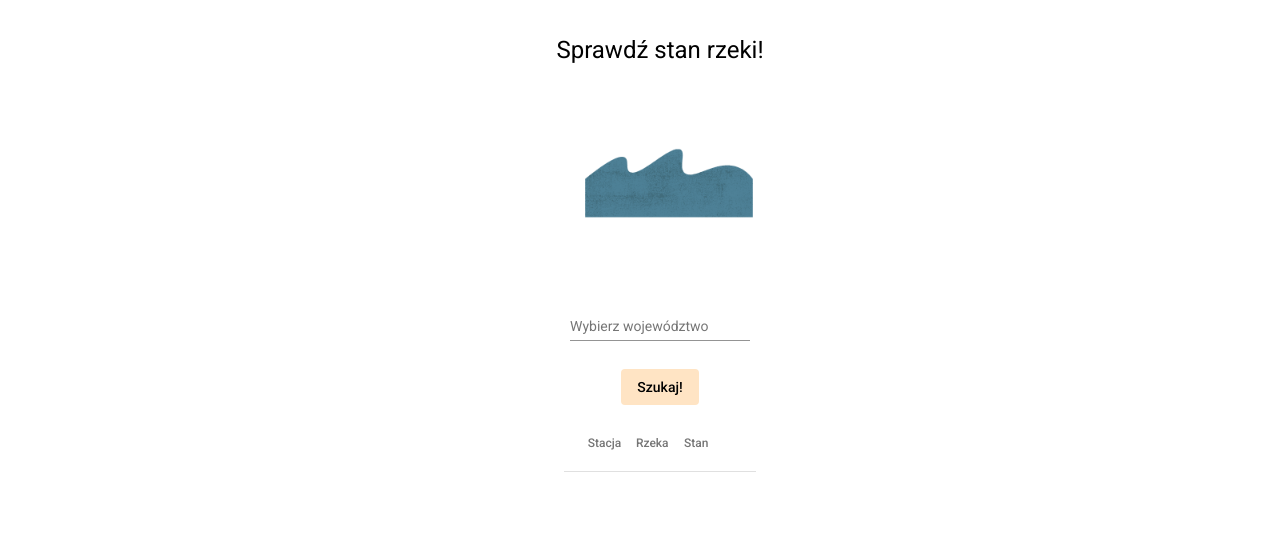
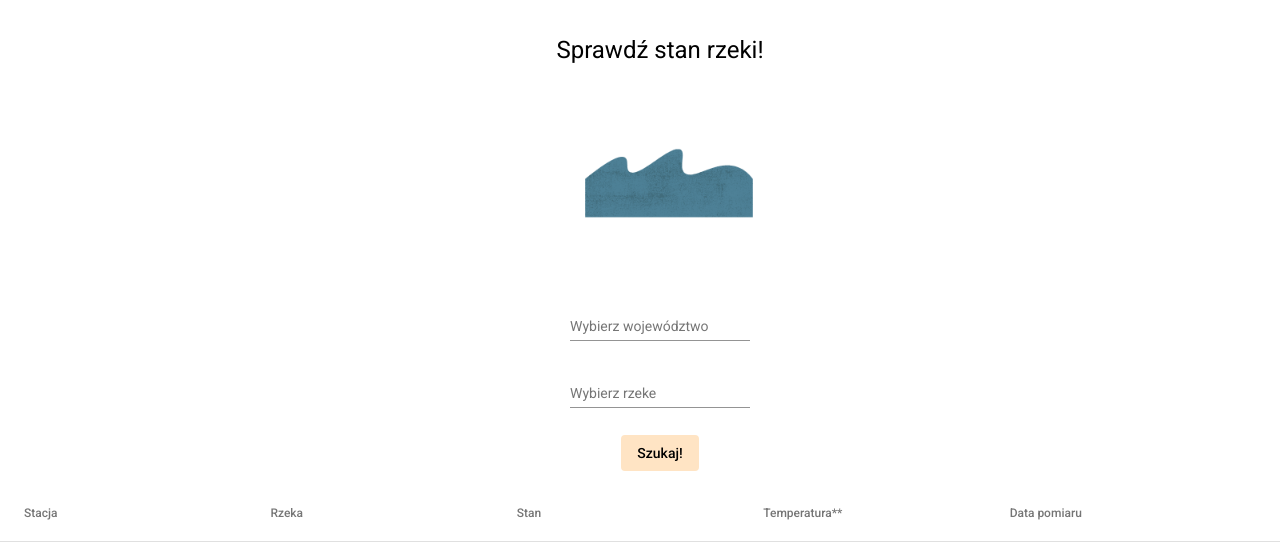
Before and after one commit to stp94/riverStatusPoland, an Angular app: page / in a window 1280 px wide. Shown: the top 558 px of the page. Built offline with nearby package versions, Linux system fonts and the light colour scheme.

Commit message:
work in progress

```diff
--- a/src/app/app.component.css
+++ b/src/app/app.component.css
@@ -21,9 +21,7 @@
   width: auto;
 }
 
-.mat-cell{
-  padding-left: 100px;
-}
+
 
 
 
--- a/src/app/app.component.html
+++ b/src/app/app.component.html
@@ -1,4 +1,5 @@
 <!--The content below is only a placeholder and can be replaced.-->
+<meta charset="UTF-8">
 <div style="text-align:center" class="Content" xmlns:padding-top="http://www.w3.org/1999/xhtml">
   <ul>
     <li>
@@ -27,11 +28,29 @@
       </li>
 
     <li>
+      <form>
+        <mat-form-field class="inputField-full-width">
+          <mat-autocomplete #riverAutoComplete="matAutocomplete">
+            <mat-option *ngFor="let option of riverOptions" [value]="option">{{option}}</mat-option>
+          </mat-autocomplete>
+
+          <mat-label>Wybierz rzeke</mat-label>
+          <label>
+            <input matInput [(ngModel)]="river" [matAutocomplete]="riverAutoComplete" name="inputState">
+          </label>
+        </mat-form-field>
+      </form>
+    </li>
+
+        <li>
           <button (click)="searchRiver()" mat-button class="searchButton"> Szukaj! </button>
         </li>
 
-        <li>
+      </ul>
 
+  </div>
+
+<div class="TableContent">
 
   <mat-table mat-table [dataSource]="dataSource" matSort>
     <ng-container matColumnDef="stacja" >
@@ -46,7 +65,17 @@
 
     <ng-container matColumnDef="stan">
       <mat-header-cell *matHeaderCellDef mat-sort-header> Stan </mat-header-cell>
-                <mat-cell *matCellDef="let row"> {{row.stan_wody}} </mat-cell>
+      <mat-cell *matCellDef="let row"> {{row.stan_wody}} cm </mat-cell>
+    </ng-container>
+
+    <ng-container matColumnDef="temp">
+      <mat-header-cell *matHeaderCellDef mat-sort-header> Temperatura** </mat-header-cell>
+      <mat-cell *matCellDef="let row"> {{row.temperatura_wody}}  </mat-cell>
+    </ng-container>
+
+    <ng-container matColumnDef="data">
+      <mat-header-cell *matHeaderCellDef mat-sort-header> Data pomiaru </mat-header-cell>
+      <mat-cell *matCellDef="let row"> {{row.stan_wody_data_pomiaru}}  </mat-cell>
     </ng-container>
 
     <mat-header-row *matHeaderRowDef="displayedColumns"></mat-header-row>
@@ -55,10 +84,4 @@
 
   </mat-table>
 
-
-        </li>
-
-
-      </ul>
-
 </div>
--- a/src/app/app.component.ts
+++ b/src/app/app.component.ts
@@ -2,12 +2,7 @@ import {Component, OnInit, ViewChild} from '@angular/core';
 import {HttpClient, HttpErrorResponse} from '@angular/common/http';
 import {MatTableDataSource} from '@angular/material/table';
 
-export interface PeriodicElement {
-  stacja: string;
-  województwo: string;
-  rzeka: string;
-  stan_wody: number;
-}
+
 
 @Component({
   selector: 'app-root',
@@ -15,14 +10,14 @@ export interface PeriodicElement {
   styleUrls: ['./app.component.css']
 })
 export class AppComponent implements OnInit{
-  title = 'Twoja rzeka';
+
   station = '';
   state = '';
   river = '';
 
   arrRivers: string [];
   filteredArrRivers: string[] = ['empty'];
-  displayedColumns: string[] = ['stacja', 'rzeka', 'stan'];
+  displayedColumns: string[] = ['stacja', 'rzeka', 'stan', 'temp', 'data'];
 
   stationOptions: string[] = [];
   stateOptions: string[] = [];
@@ -52,29 +47,35 @@ export class AppComponent implements OnInit{
         this.arrRivers = data as string [];
         for (let i = 0; i < this.arrRivers.length; i++) {
           if (!this.stationOptions.includes(this.arrRivers[i].stacja)) {
-            this.stationOptions.push(this.arrRivers[i].stacja as string);
+            this.stationOptions.push(this.arrRivers[i].stacja);
           }
           if (!this.stateOptions.includes(this.arrRivers[i].województwo)) {
-            this.stateOptions.push(this.arrRivers[i].województwo as string);
+            this.stateOptions.push(this.arrRivers[i].województwo);
           }
           if (!this.riverOptions.includes(this.arrRivers[i].rzeka)) {
-            this.riverOptions.push(this.arrRivers[i].rzeka as string);
+            this.riverOptions.push(this.arrRivers[i].rzeka);
           }
         }
+        this.stateOptions.sort((a, b) => a.localeCompare(b));
+        this.riverOptions.sort((a, b) => a.localeCompare(b));
       }
     );
   }
 
   searchRiver() {
+
+    this.dataSource = new MatTableDataSource([]);
+    this.filteredArrRivers = [];
+
     this.httpService.get('./assets/json/response.json').subscribe(
       data => {
         this.arrRivers = data as string[];
       }
     );
-
+    // tslint:disable-next-line:prefer-for-of
     for (let i = 0; i < this.arrRivers.length; i++){
       // @ts-ignore
-      if (this.state === this.arrRivers[i].województwo){
+      if (this.state === this.arrRivers[i].województwo && this.river === this.arrRivers[i].rzeka){
         this.filteredArrRivers.push(this.arrRivers[i]);
       }
     }
```
Lines whose indentation alone changed are shown as unchanged.
